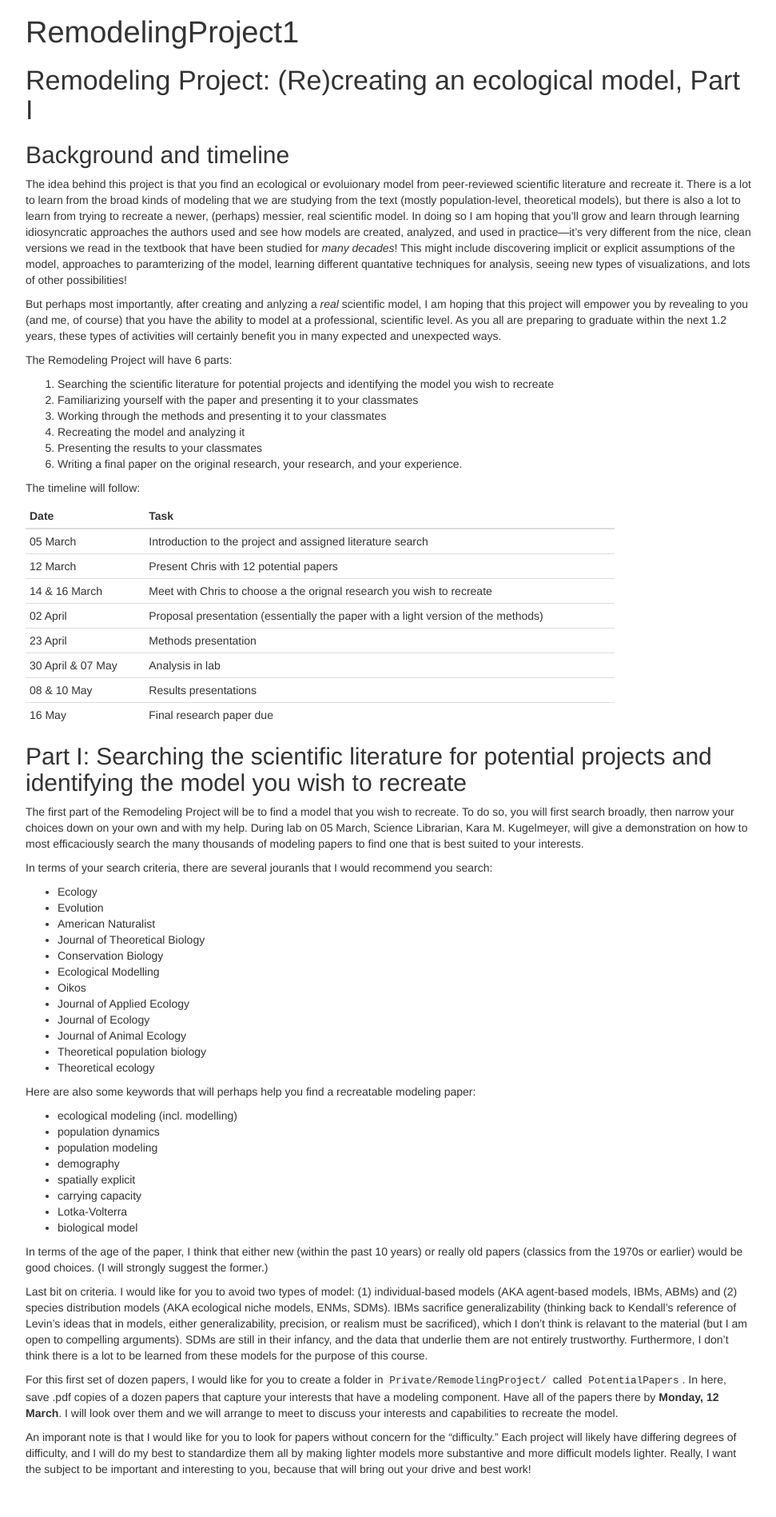
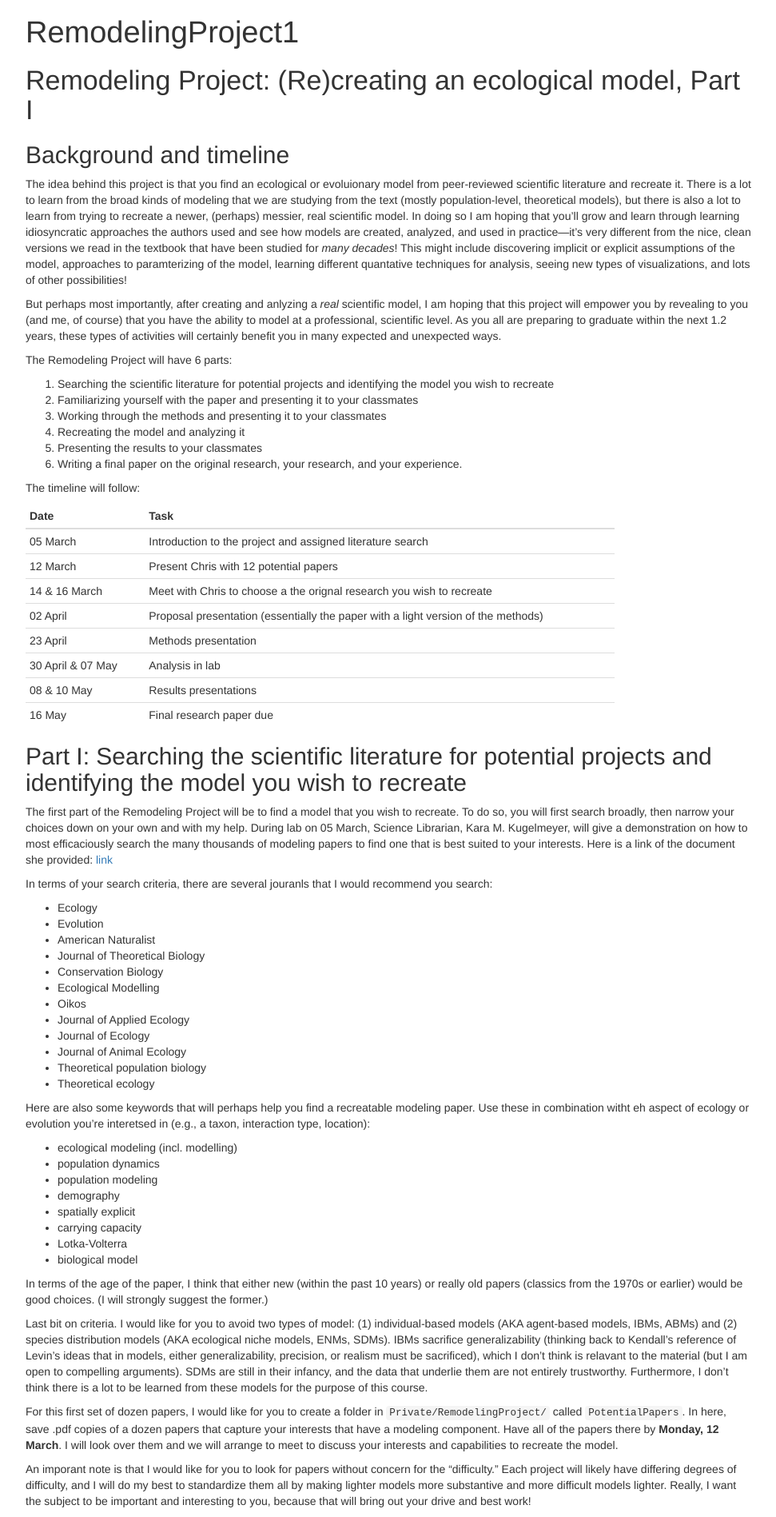
Before and after one commit to ColbyEcology/BI382_2018_Spring, a Jekyll site: the page Assignments/RemodelingProject/RemodelingPrject_LitSearch.html, which Jekyll copies as it is, in a window 1280 px wide. Shown: the whole page at 80% size, without its empty margins (153-1124 px from the left). Built offline with Jekyll 4.4.1, drawn with Linux system fonts in a browser that asks for light colours; before the commit the page ends 1857 px from its top, so only the background shows below that.

Commit message:
added kara's doc

```diff
--- a/Assignments/RemodelingProject/RemodelingPrject_LitSearch.html
+++ b/Assignments/RemodelingProject/RemodelingPrject_LitSearch.html
@@ -187,7 +187,7 @@ $(document).ready(function () {
 </div>
 <div id="part-i-searching-the-scientific-literature-for-potential-projects-and-identifying-the-model-you-wish-to-recreate" class="section level2">
 <h2>Part I: Searching the scientific literature for potential projects and identifying the model you wish to recreate</h2>
-<p>The first part of the Remodeling Project will be to find a model that you wish to recreate. To do so, you will first search broadly, then narrow your choices down on your own and with my help. During lab on 05 March, Science Librarian, Kara M. Kugelmeyer, will give a demonstration on how to most efficaciously search the many thousands of modeling papers to find one that is best suited to your interests.</p>
+<p>The first part of the Remodeling Project will be to find a model that you wish to recreate. To do so, you will first search broadly, then narrow your choices down on your own and with my help. During lab on 05 March, Science Librarian, Kara M. Kugelmeyer, will give a demonstration on how to most efficaciously search the many thousands of modeling papers to find one that is best suited to your interests. Here is a link of the document she provided: <a href="https://drive.google.com/open?id=0B_q8y4usqw_XS1NfQjJzSDVlY0xNdFM3TDEwQUtSNEpFMnpJ">link</a></p>
 <p>In terms of your search criteria, there are several jouranls that I would recommend you search:</p>
 <ul>
 <li>Ecology</li>
@@ -203,7 +203,7 @@ $(document).ready(function () {
 <li>Theoretical population biology</li>
 <li>Theoretical ecology</li>
 </ul>
-<p>Here are also some keywords that will perhaps help you find a recreatable modeling paper:</p>
+<p>Here are also some keywords that will perhaps help you find a recreatable modeling paper. Use these in combination witht eh aspect of ecology or evolution you’re interetsed in (e.g., a taxon, interaction type, location):</p>
 <ul>
 <li>ecological modeling (incl. modelling)</li>
 <li>population dynamics</li>
```
Also changed, not shown: 1 other file.
